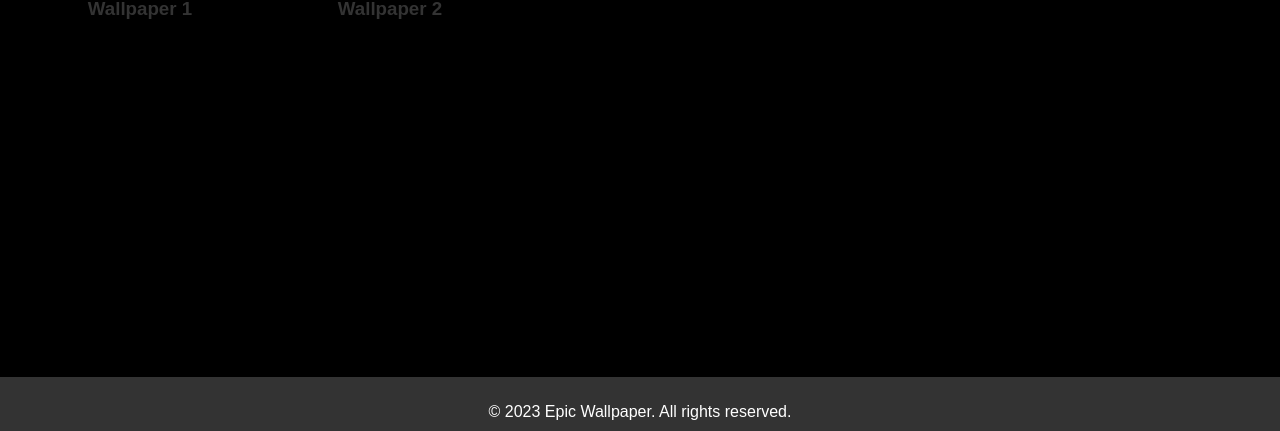
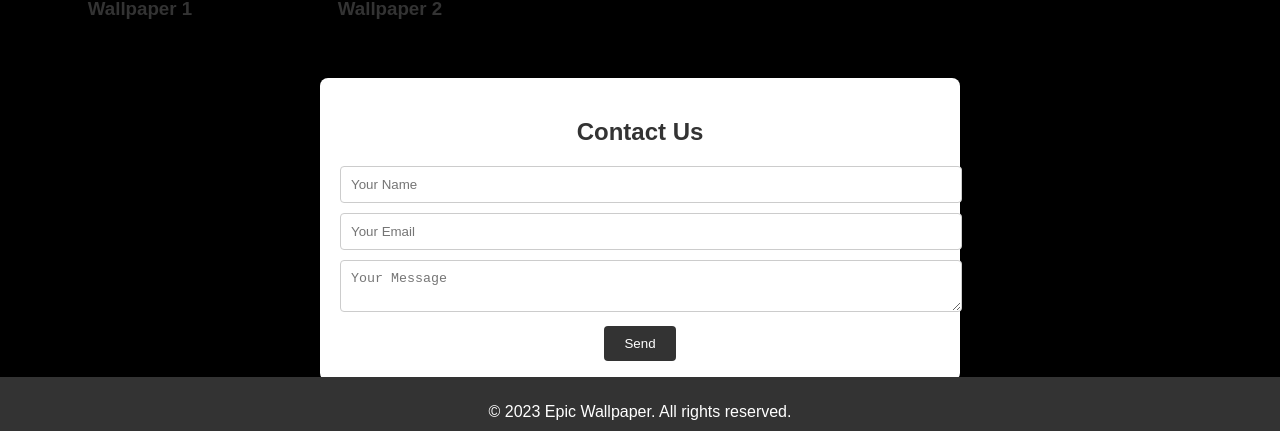
Before and after one commit to kovendhan5/Epic-Wallpaper, a React (Create React App) app in the folder website/: page / in a window 1280 px wide. Shown: the part 353-784 px from the top of the page. Built offline with nearby package versions, Linux system fonts and the light colour scheme.

Commit message:
furthur change in components

```diff
--- a/website/src/App.js
+++ b/website/src/App.js
@@ -1,5 +1,6 @@
 import React from 'react';
 import BackToTop from './components/BackToTop';
+import ContactForm from './components/ContactForm';
 import Footer from './components/Footer';
 import Home from './components/Home';
 import Navbar from './components/Navbar';
@@ -10,6 +11,7 @@ const App = () => {
     <div className="app-container">
       <Navbar />
       <Home />
+      <ContactForm />
       <Footer />
       <BackToTop />
     </div>
--- /dev/null
+++ b/website/src/components/ContactForm.jsx
@@ -0,0 +1,52 @@
+import React, { useState } from 'react';
+import '../styles/ContactForm.css';
+
+const ContactForm = () => {
+  const [formData, setFormData] = useState({
+    name: '',
+    email: '',
+    message: ''
+  });
+
+  const handleChange = (e) => {
+    const { name, value } = e.target;
+    setFormData({ ...formData, [name]: value });
+  };
+
+  const handleSubmit = (e) => {
+    e.preventDefault();
+    // Handle form submission
+  };
+
+  return (
+    <form className="contact-form" onSubmit={handleSubmit}>
+      <h2>Contact Us</h2>
+      <input
+        type="text"
+        name="name"
+        placeholder="Your Name"
+        value={formData.name}
+        onChange={handleChange}
+        required
+      />
+      <input
+        type="email"
+        name="email"
+        placeholder="Your Email"
+        value={formData.email}
+        onChange={handleChange}
+        required
+      />
+      <textarea
+        name="message"
+        placeholder="Your Message"
+        value={formData.message}
+        onChange={handleChange}
+        required
+      ></textarea>
+      <button type="submit">Send</button>
+    </form>
+  );
+};
+
+export default ContactForm;
--- a/website/src/styles/App.css
+++ b/website/src/styles/App.css
@@ -1,4 +1,3 @@
-/* filepath: /k:/Epic Wallpaper/Epic-Wallpaper/website/src/styles/App.css */
 body {
     margin: 0;
     font-family: Arial, sans-serif;
--- a/website/src/styles/BackToTop.css
+++ b/website/src/styles/BackToTop.css
@@ -1,29 +1,20 @@
-/* BackToTop.css */
-
 .back-to-top {
     position: fixed;
     bottom: 20px;
     right: 20px;
-    display: none;
-    width: 50px;
-    height: 50px;
-    background-color: #007bff;
+    z-index: 1000;
+  }
+
+  .back-to-top button {
+    background-color: #333;
     color: white;
-    text-align: center;
-    line-height: 50px;
+    border: none;
+    padding: 10px;
     border-radius: 50%;
     cursor: pointer;
-    box-shadow: 0 2px 5px rgba(0, 0, 0, 0.3);
-    transition: opacity 0.3s, visibility 0.3s;
-}
+    transition: background-color 0.3s ease;
+  }
 
-.back-to-top.show {
-    display: block;
-    opacity: 1;
-    visibility: visible;
-}
-
-.back-to-top.hide {
-    opacity: 0;
-    visibility: hidden;
-}
+  .back-to-top button:hover {
+    background-color: #0ff;
+  }
--- /dev/null
+++ b/website/src/styles/ContactForm.css
@@ -0,0 +1,36 @@
+.contact-form {
+    max-width: 600px;
+    margin: 20px auto;
+    padding: 20px;
+    background-color: white;
+    box-shadow: 0 0 10px rgba(0, 0, 0, 0.1);
+    border-radius: 8px;
+  }
+
+  .contact-form h2 {
+    margin-bottom: 20px;
+    color: #333;
+  }
+
+  .contact-form input,
+  .contact-form textarea {
+    width: 100%;
+    padding: 10px;
+    margin-bottom: 10px;
+    border: 1px solid #ccc;
+    border-radius: 4px;
+    outline: none;
+  }
+
+  .contact-form button {
+    padding: 10px 20px;
+    background-color: #333;
+    color: white;
+    border: none;
+    border-radius: 4px;
+    cursor: pointer;
+  }
+
+  .contact-form button:hover {
+    background-color: #0ff;
+  }
```
Also changed, not shown: website/src/components/SearchBar.jsx (added, +25 -0 lines), website/src/pages/Home.jsx (deleted, +0 -12 lines), website/src/styles/SearchBar.css (added, +28 -0 lines).
